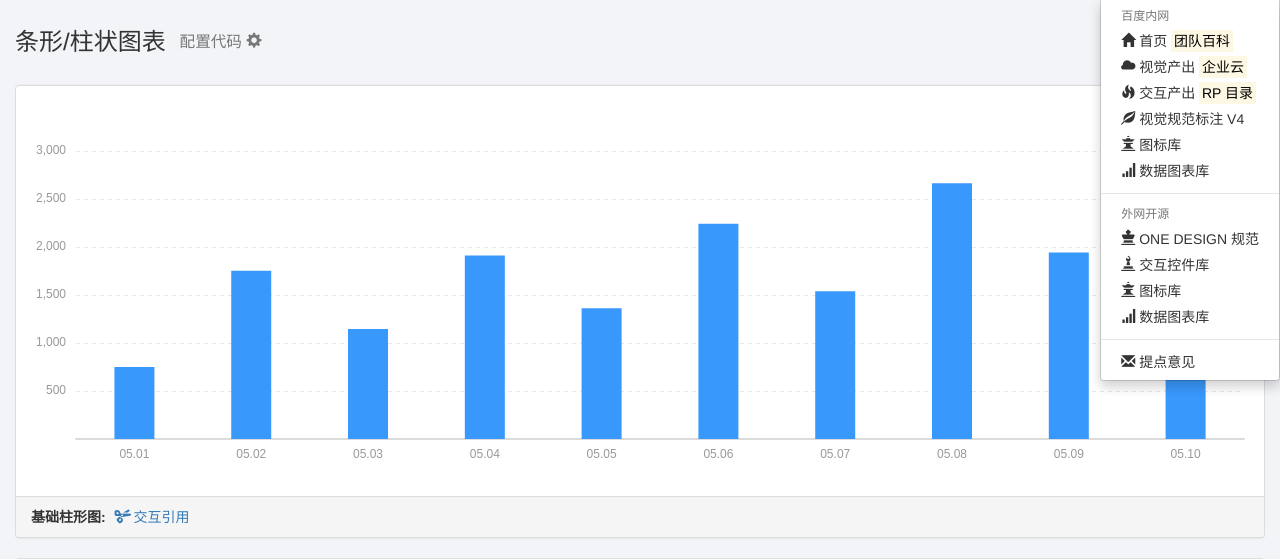
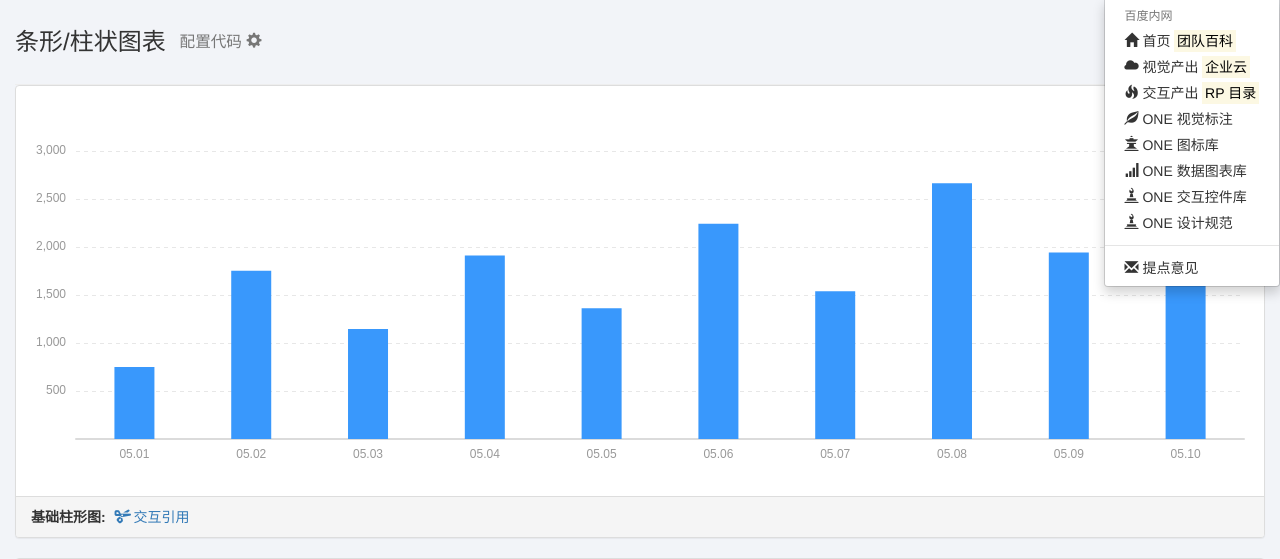
Before and after one commit to jiushiwoyuze/dux_charts, a PHP site: page /piwik/bar.php in a window 1280 px wide, after a click on "传送门". Shown: the part 51-610 px from the top of the page. Run offline with PHP 8.4, Linux system fonts and the light colour scheme; some libraries are stand-ins or nearby versions.

Commit message:
修改传送门链接

```diff
--- a/header.php
+++ b/header.php
@@ -87,16 +87,12 @@
             <li><a href="http://youcanyouup.info/" target="_blank"><span class="glyphicon glyphicon-home" aria-hidden="true"></span> 首页 <mark>团队百科</mark></a></li>
             <li><a href="http://ecloud.baidu.com/index.html#team/t1802/self" target="_blank"><span class="glyphicon glyphicon-cloud" aria-hidden="true"></span> 视觉产出 <mark>企业云</mark></a></li>
             <li><a href="http://youcanyouup.info/rp/" target="_blank"><span class="glyphicon glyphicon-fire" aria-hidden="true"></span> 交互产出  <mark>RP 目录</mark></a></li>
-            <li><a href="http://youcanyouup.info/download/dux_v4_ui/" target="_blank"><span class="glyphicon glyphicon-leaf" aria-hidden="true"></span> 视觉规范标注 V4</a></li>
-            <li><a href="http://youcanyouup.info/dux_icons/" target="_blank"><span class="glyphicon glyphicon-queen" aria-hidden="true"></span> 图标库</a></li>
-            <li><a href="http://youcanyouup.info/dux_charts/" target="_blank"><span class="glyphicon glyphicon-signal" aria-hidden="true"></span> 数据图表库</a></li>
+            <li><a href="http://youcanyouup.info/download/dux_v4_ui/" target="_blank"><span class="glyphicon glyphicon-leaf" aria-hidden="true"></span> ONE 视觉标注</a></li>
+            <li><a href="http://youcanyouup.info/dux_icons/" target="_blank"><span class="glyphicon glyphicon-queen" aria-hidden="true"></span>  ONE 图标库</a></li>
+            <li><a href="http://youcanyouup.info/dux_charts/" target="_blank"><span class="glyphicon glyphicon-signal" aria-hidden="true"></span> ONE 数据图表库</a></li>
+            <li><a href="http://youcanyouup.info/dux_axure_libs/" target="_blank"><span class="glyphicon glyphicon-bishop" aria-hidden="true"></span> ONE 交互控件库</a></li>
+            <li><a href="http://youcanyouup.info/dux/" target="_blank"><span class="glyphicon glyphicon-bishop" aria-hidden="true"></span> ONE 设计规范</a></li>
 
-            <li role="separator" class="divider"></li>
-            <li class="dropdown-header">外网开源</li>
-            <li><a href="https://thirtyjin.github.io/dux/" target="_blank"><span class="glyphicon glyphicon-king" aria-hidden="true"></span> ONE DESIGN 规范</a></li>
-            <li><a href="https://thirtyjin.github.io/dux_axure_library/" target="_blank"><span class="glyphicon glyphicon-bishop" aria-hidden="true"></span> 交互控件库</a></li>
-            <li><a href="https://thirtyjin.github.io/dux_icons/" target="_blank"><span class="glyphicon glyphicon-queen" aria-hidden="true"></span> 图标库</a></li>
-            <li><a href="https://thirtyjin.github.io/dux_charts/" target="_blank"><span class="glyphicon glyphicon-signal" aria-hidden="true"></span> 数据图表库</a></li>
             <li role="separator" class="divider"></li>
             <li><a href="mailto:jinlei01@baidu.com?subject=找你有点事&body=Hi%20 jinlei" target="_blank"><span class="glyphicon glyphicon-envelope" aria-hidden="true"></span> 提点意见</a></li>
           </ul>
```
Also changed, not shown: 1 other file.
